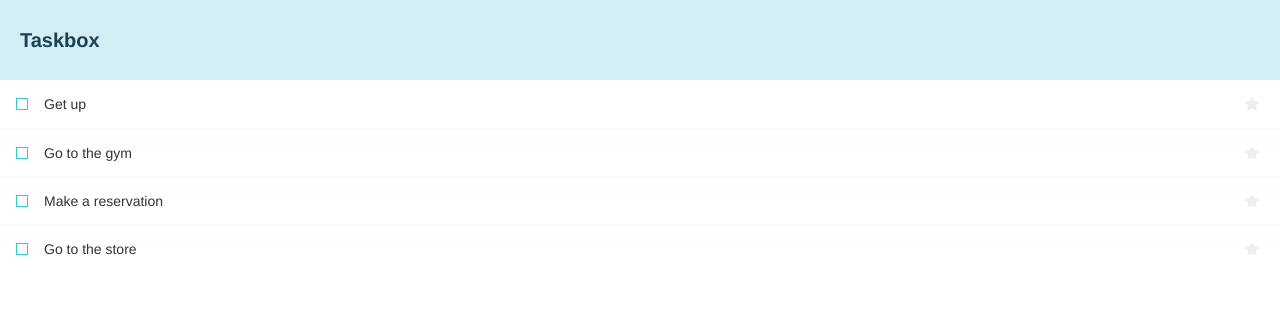
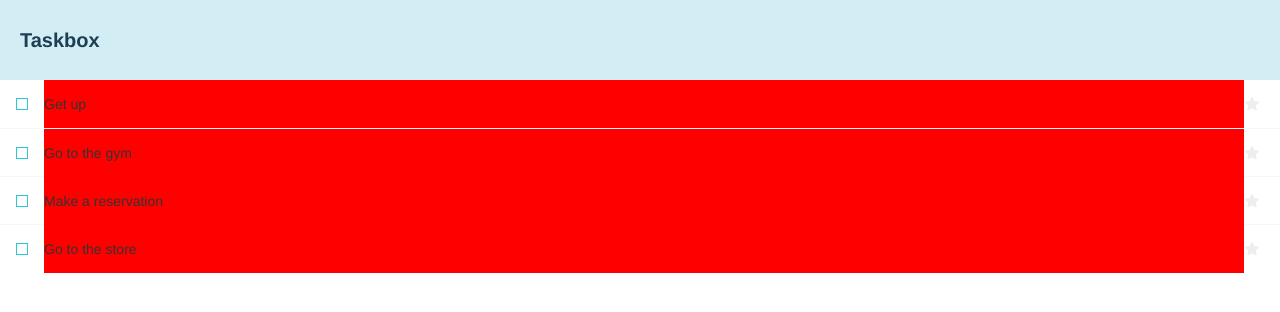
Before and after one commit to paulinashakirova/storybook-test, a React (Create React App) app: page / in a window 1280 px wide. Shown: the top 312 px of the page. Built offline with nearby package versions, Linux system fonts and the light colour scheme; a web font is replaced by a local one.

Commit message:
change task background to red

```diff
--- a/src/components/Task.js
+++ b/src/components/Task.js
@@ -13,7 +13,8 @@
 				<span className='checkbox-custom' onClick={() => onArchiveTask(id)}/>
 			</label>
 			<div className='title'>
-				<input type='text' value={title} readOnly={true} placeholder='Input title'/>
+				<input type='text' value={title} readOnly={true} placeholder='Input title'
+					style={{background: 'red'}}/>
 			</div>
 
 			<div className='actions' onClick={event => event.stopPropagation()}>
```
